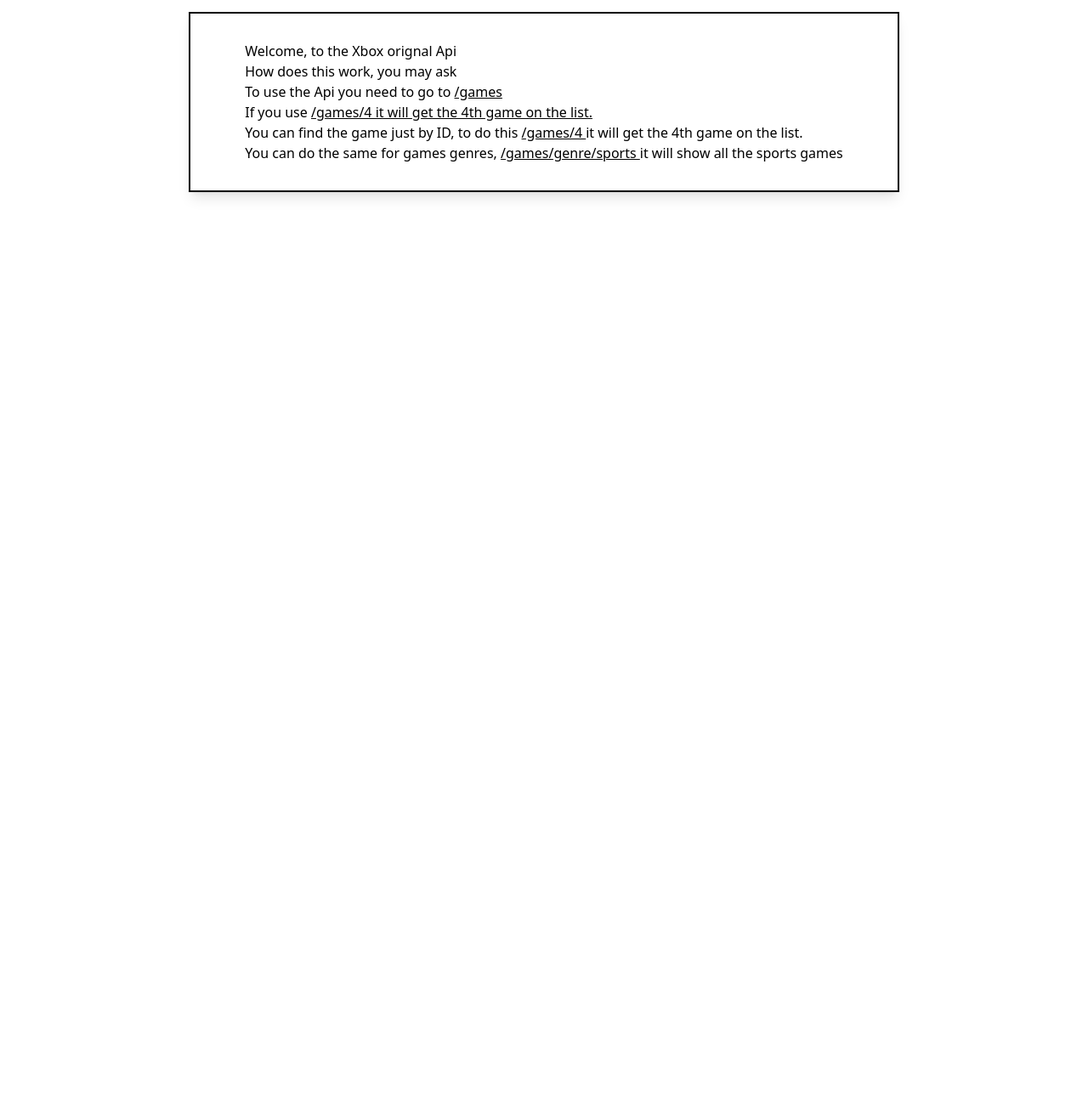
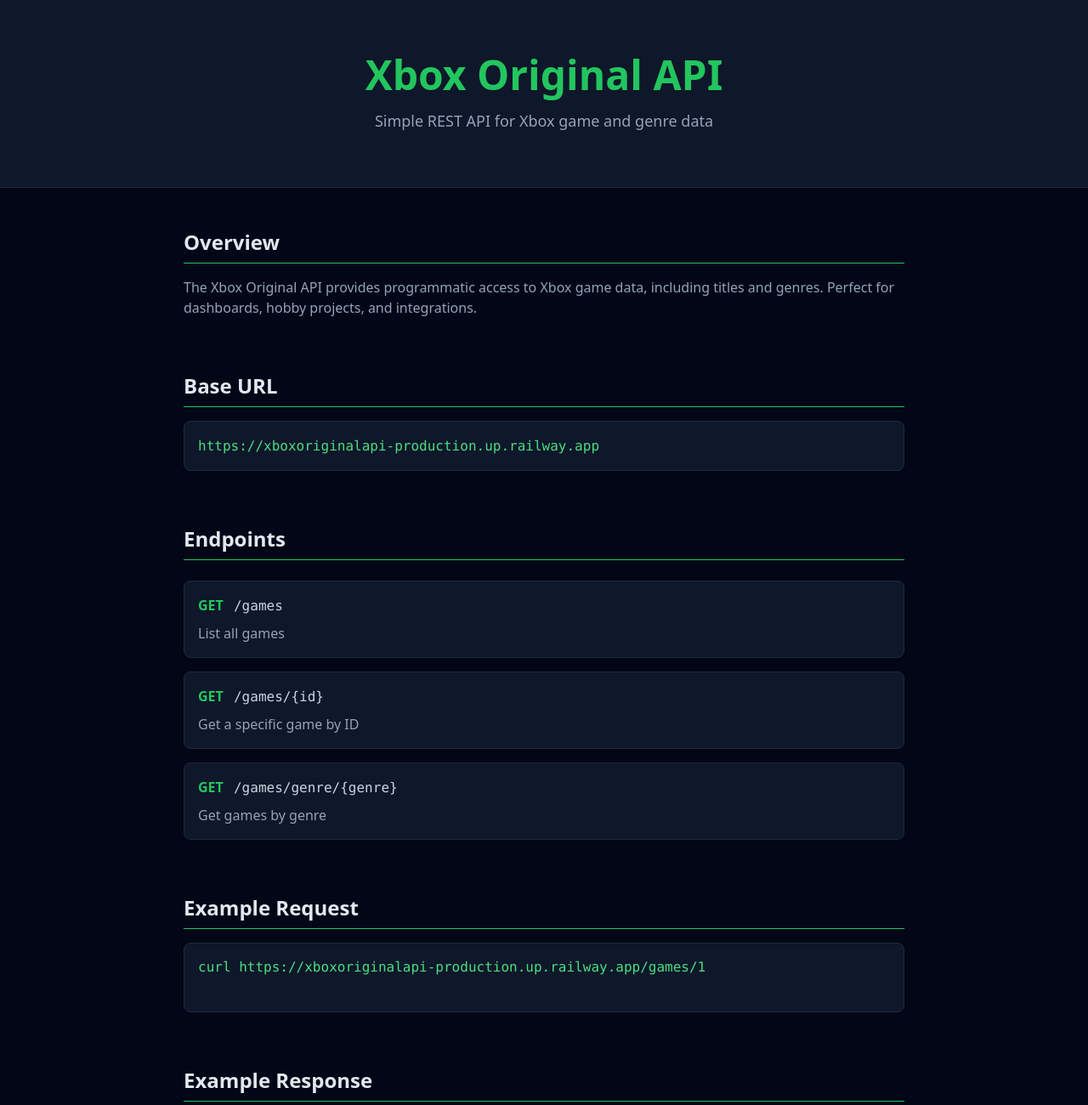
Before and after one commit to HelloDearSir/xboxoriginalapi, a website: page html/index.html in a window 1280 px wide. Shown: the top 1300 px of the page at 85% size. Before the commit the page ends 800 px from the top, so only its background shows below. Drawn offline with nearby package versions, Linux system fonts and the light colour scheme.

Commit message:
making a better ui

```diff
--- a/html/index.html
+++ b/html/index.html
@@ -1,32 +1,112 @@
+<!DOCTYPE html>
 <html lang="en">
+<head>
+  <meta charset="UTF-8" />
+  <meta name="viewport" content="width=device-width, initial-scale=1.0" />
+  <title>Xbox Original API</title>
+  <script src="https://cdn.tailwindcss.com"></script>
+</head>
+<body class="bg-slate-950 text-slate-200 font-sans">
 
-<head>
-    <meta charset="UTF-8">
-    <meta name="viewport" content="width=device-width, initial-scale=1.0">
-    <script src="https://cdn.jsdelivr.net/npm/@tailwindcss/browser@4"></script>
-    <title>Homepage - xbox orignal api </title>
-    <style type="text/tailwindcss">
-        @theme {
-        --color-clifford: #da373d;
-      }
-    </style>
-</head>
-
-<body>
-    <div role=tab class="flex flex-col h-40 items-center justify-center my-10">
-        <div class="border-2 border-soild  shadow-lg">
-            <div class="mx-8 p-8 ">
-                <h1 class="align-middle"> Welcome, to the Xbox orignal Api </h1>
-                <h2 class="align-middle"> How does this work, you may ask </h2>
-                <p class="align-middle " > To use the Api you need to go to <a  class='underline underline-offset-1' href='/games'>/games</a></p>
-                <p> If you use <a  class='underline underline-offset-1' href='/games/4'>/games/4 it will get the 4th game on the list.</a></p>
-                <p> You can find the game just by ID, to do this <a  class='underline underline-offset-1' href='/games/4'>/games/4 </a> it will get the 4th game on the list.</p>
-                <p> You can do the same for games genres, <a  class='underline underline-offset-1' href='/games/genre/sports'>/games/genre/sports </a>  it will show all the sports games</p>
+  <header class="bg-slate-900 border-b border-slate-800">
+    <div class="max-w-4xl mx-auto px-6 py-16 text-center">
+      <h1 class="text-4xl md:text-5xl font-bold text-green-500">
+        Xbox Original API
+      </h1>
+      <p class="mt-4 text-slate-400 text-lg">
+        Simple REST API for Xbox game and genre data
+      </p>
+    </div>
+  </header>
 
 
-            </div>
+  <main class="max-w-4xl mx-auto px-6 py-12 space-y-16">
+    <section>
+      <h2 class="text-2xl font-semibold border-b border-green-500 pb-2">
+        Overview
+      </h2>
+      <p class="mt-4 text-slate-400">
+        The Xbox Original API provides programmatic access to Xbox game data,
+        including titles and genres. Perfect for dashboards, hobby projects,
+        and integrations.
+      </p>
+    </section>
+    <section>
+      <h2 class="text-2xl font-semibold border-b border-green-500 pb-2">
+        Base URL
+      </h2>
+      <div class="mt-4 bg-slate-900 p-4 rounded-lg border border-slate-800">
+        <code class="text-green-400">
+          https://xboxoriginalapi-production.up.railway.app
+        </code>
+      </div>
+    </section>
+    <section>
+      <h2 class="text-2xl font-semibold border-b border-green-500 pb-2">
+        Endpoints
+      </h2>
+      <div class="mt-6 space-y-4">
+        <div class="bg-slate-900 p-4 rounded-lg border border-slate-800">
+          <span class="text-green-500 font-bold">GET</span>
+          <code class="ml-2 text-slate-300">/games</code>
+          <p class="text-slate-400 mt-2">List all games</p>
         </div>
-    </div>
+        <div class="bg-slate-900 p-4 rounded-lg border border-slate-800">
+          <span class="text-green-500 font-bold">GET</span>
+          <code class="ml-2 text-slate-300">/games/{id}</code>
+          <p class="text-slate-400 mt-2">Get a specific game by ID</p>
+        </div>
+        <div class="bg-slate-900 p-4 rounded-lg border border-slate-800">
+          <span class="text-green-500 font-bold">GET</span>
+          <code class="ml-2 text-slate-300">/games/genre/{genre}</code>
+          <p class="text-slate-400 mt-2">Get games by genre</p>
+        </div>
+      </div>
+    </section>
+    <section>
+      <h2 class="text-2xl font-semibold border-b border-green-500 pb-2">
+        Example Request
+      </h2>
+      <pre class="mt-4 bg-slate-900 p-4 rounded-lg border border-slate-800 overflow-x-auto">
+<code class="text-green-400">curl https://xboxoriginalapi-production.up.railway.app/games/1</code>
+      </pre>
+    </section>
+    <section>
+      <h2 class="text-2xl font-semibold border-b border-green-500 pb-2">
+        Example Response
+      </h2>
+      <pre class="mt-4 bg-slate-900 p-4 rounded-lg border border-slate-800 overflow-x-auto">
+<code class="text-slate-300">{
+"id":1,
+"title":"187 Ride of Die",
+"Developers":"Ubisoft Paris",
+"Publishers":"Ubisoft",
+"Pal":"Aug 25 2025",
+"JP":"Unrelased",
+"NA":"Aug 23 2005",
+"genres":["arcade racing"]
+}</code>
+      </pre>
+    </section>
+
+    <!-- JavaScript Example -->
+    <section>
+      <h2 class="text-2xl font-semibold border-b border-green-500 pb-2">
+        JavaScript Example
+      </h2>
+      <pre class="mt-4 bg-slate-900 p-4 rounded-lg border border-slate-800 overflow-x-auto">
+<code class="text-slate-300">fetch('https://xboxoriginalapi-production.up.railway.app/games/1')
+  .then(res => res.json())
+  .then(data => console.log(data));</code>
+      </pre>
+    </section>
+
+  </main>
+
+  <!-- Footer -->
+  <footer class="border-t border-slate-800 py-6 text-center text-slate-500 text-sm">
+    © 2026 Xbox Original API | Built for Developers
+  </footer>
+
 </body>
-
 </html>
```
